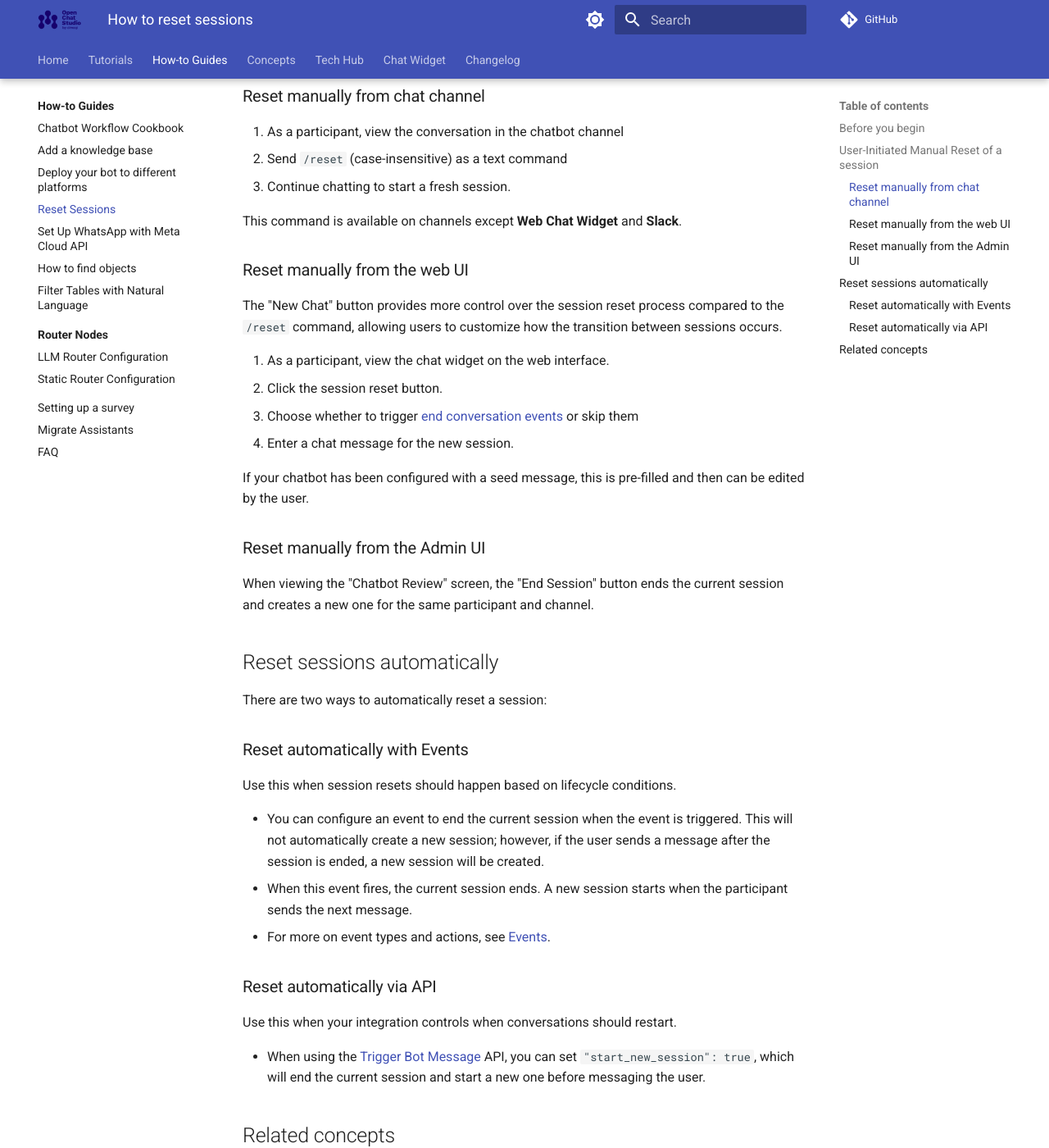
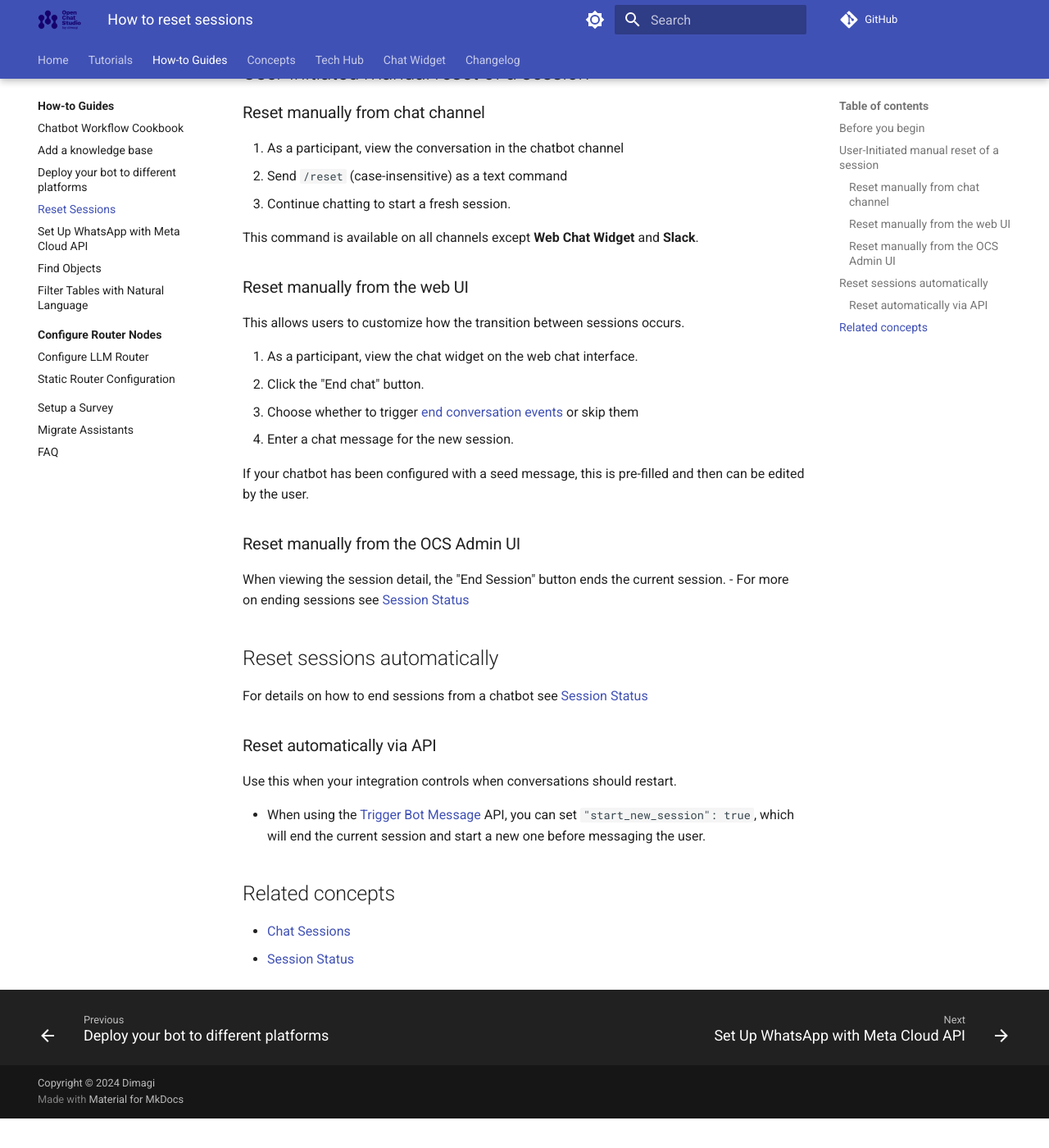
Before and after one commit to dimagi/open-chat-studio-docs, an MkDocs documentation site: the page built from docs/how-to/reset_sessions.md, in a window 1280 px wide and 1400 px high, scrolled down 581 px. Shown: the whole window at 82% size. Built offline with MkDocs 1.6.1 and Material for MkDocs 9.7.7, drawn with Linux system fonts in a browser that asks for light colours; a script that is not in the unit is left out; comment, search, counter and statistics services are not loaded; after the commit the page ends 1945 px from its top, so only the background shows below that; some of the changed text lies outside the part shown.

Commit message:
Review fixes & link to Session status which includes ending session details

```diff
--- a/docs/how-to/reset_sessions.md
+++ b/docs/how-to/reset_sessions.md
@@ -13,9 +13,9 @@ Use this guide to end a current [session](../concepts/sessions.md) and start a n
 - For messaging channels (such as WhatsApp and Telegram), use `/reset` or an automatic method.
 
 !!! note
-    Resetting a session ends the current conversation history. Participant data is not removed.
+    Resetting a session clears the conversation history — the bot will have no memory of previous exchanges. Participant data is not removed.
 
-## User-Initiated Manual Reset of a session
+## User-Initiated manual reset of a session
 
 ### Reset manually from chat channel
 
@@ -23,33 +23,27 @@ Use this guide to end a current [session](../concepts/sessions.md) and start a n
 2. Send `/reset` (case-insensitive) as a text command
 3. Continue chatting to start a fresh session.
 
-This command is available on channels except **Web Chat Widget** and **Slack**.
+This command is available on all channels except **Web Chat Widget** and **Slack**.
 
 ### Reset manually from the web UI
 
-The "New Chat" button provides more control over the session reset process compared to the `/reset` command, allowing users to customize how the transition between sessions occurs.
+This allows users to customize how the transition between sessions occurs.
 
-1. As a participant, view the chat widget on the web interface.
-2. Click the session reset button.
+1. As a participant, view the chat widget on the web chat interface.
+2. Click the "End chat" button.
 3. Choose whether to trigger [end conversation events](../concepts/events.md) or skip them
 4. Enter a chat message for the new session.
 
 If your chatbot has been configured with a seed message, this is pre-filled and then can be edited by the user.
 
-### Reset manually from the Admin UI
+### Reset manually from the OCS Admin UI
 
-When viewing the "Chatbot Review" screen, the "End Session" button ends the current session and creates a new one for the same participant and channel.
+When viewing the session detail, the "End Session" button ends the current session.
+- For more on ending sessions see [Session Status](../concepts/session_status.md#pending_review)
 
 ## Reset sessions automatically
-There are two ways to automatically reset a session:
 
-### Reset automatically with Events
-
-Use this when session resets should happen based on lifecycle conditions.
-
-- You can configure an event to end the current session when the event is triggered. This will not automatically create a new session; however, if the user sends a message after the session is ended, a new session will be created.
-- When this event fires, the current session ends. A new session starts when the participant sends the next message.
-- For more on event types and actions, see [Events](../concepts/events.md).
+For details on how to end sessions from a chatbot see [Session Status](../concepts/session_status.md#ending-sessions-from-a-chatbot)
 
 ### Reset automatically via API
 
@@ -60,4 +54,4 @@ Use this when your integration controls when conversations should restart.
 ## Related concepts
 
 - [Chat Sessions](../concepts/sessions.md)
-- [Session Status](../concepts/session_status.md)
+- [Session Status](../concepts/session_status.md#pending_review)
--- a/mkdocs.yml
+++ b/mkdocs.yml
@@ -107,13 +107,13 @@ nav:
       - how-to/deploy_to_different_channels.md
       - Reset Sessions: how-to/reset_sessions.md
       - how-to/whatsapp_meta_cloud_api.md
-      - how-to/global_search.md
+      - Find Objects: how-to/global_search.md
       - Filter Tables with Natural Language: how-to/nl_filter.md
-      - Router Nodes:
+      - Configure Router Nodes:
         - how-to/routers/index.md
-        - how-to/routers/llm_router.md
+        - Configure LLM Router: how-to/routers/llm_router.md
         - how-to/routers/static_router.md
-      - how-to/setting_up_a_survey.md
+      - Setup a Survey: how-to/setting_up_a_survey.md
       - how-to/assistants_migration.md
       - FAQ: how-to/faq.md
   - Concepts:
```
Also changed, not shown: docs/concepts/sessions.md (+2 -2 lines).
